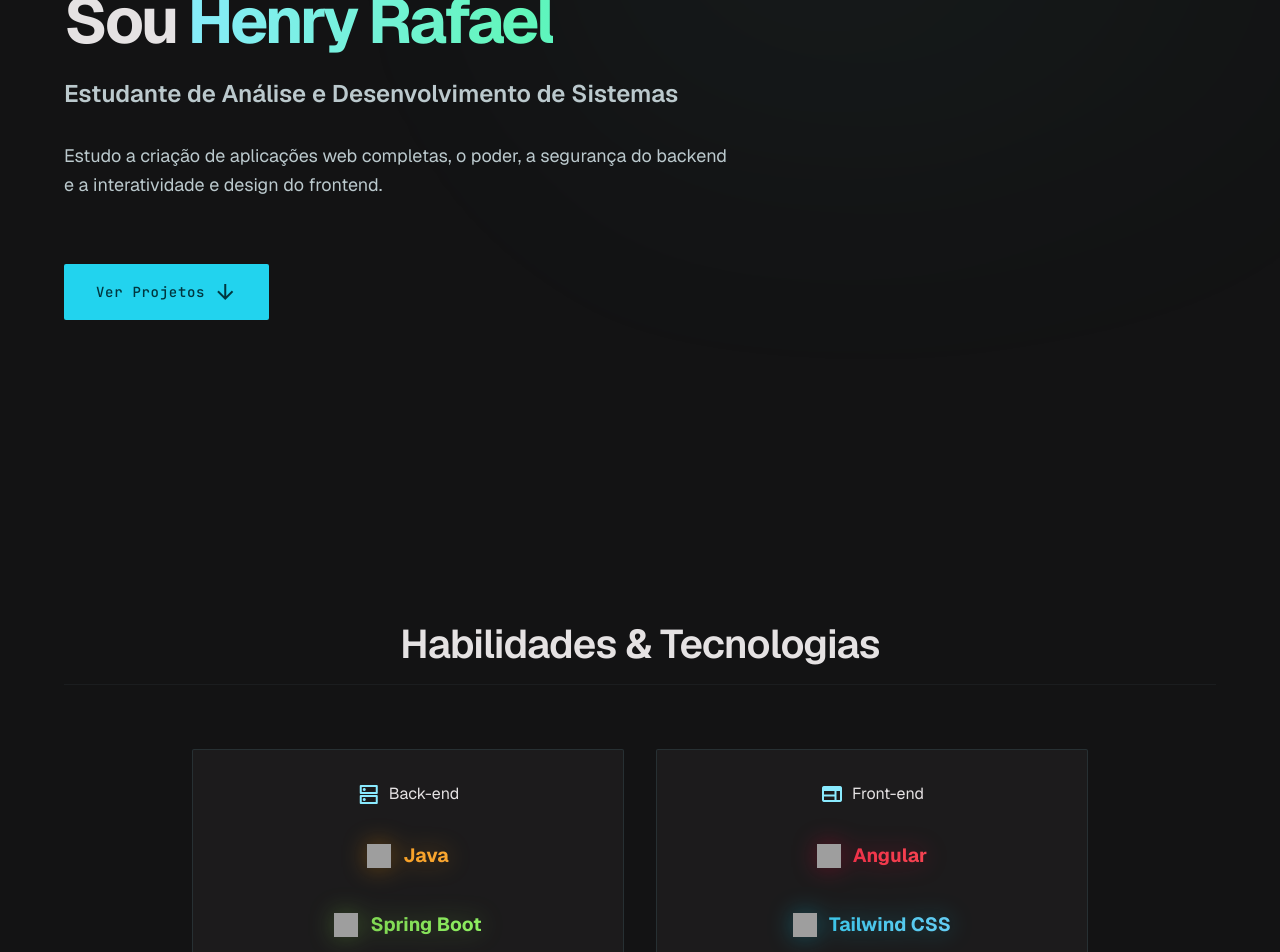
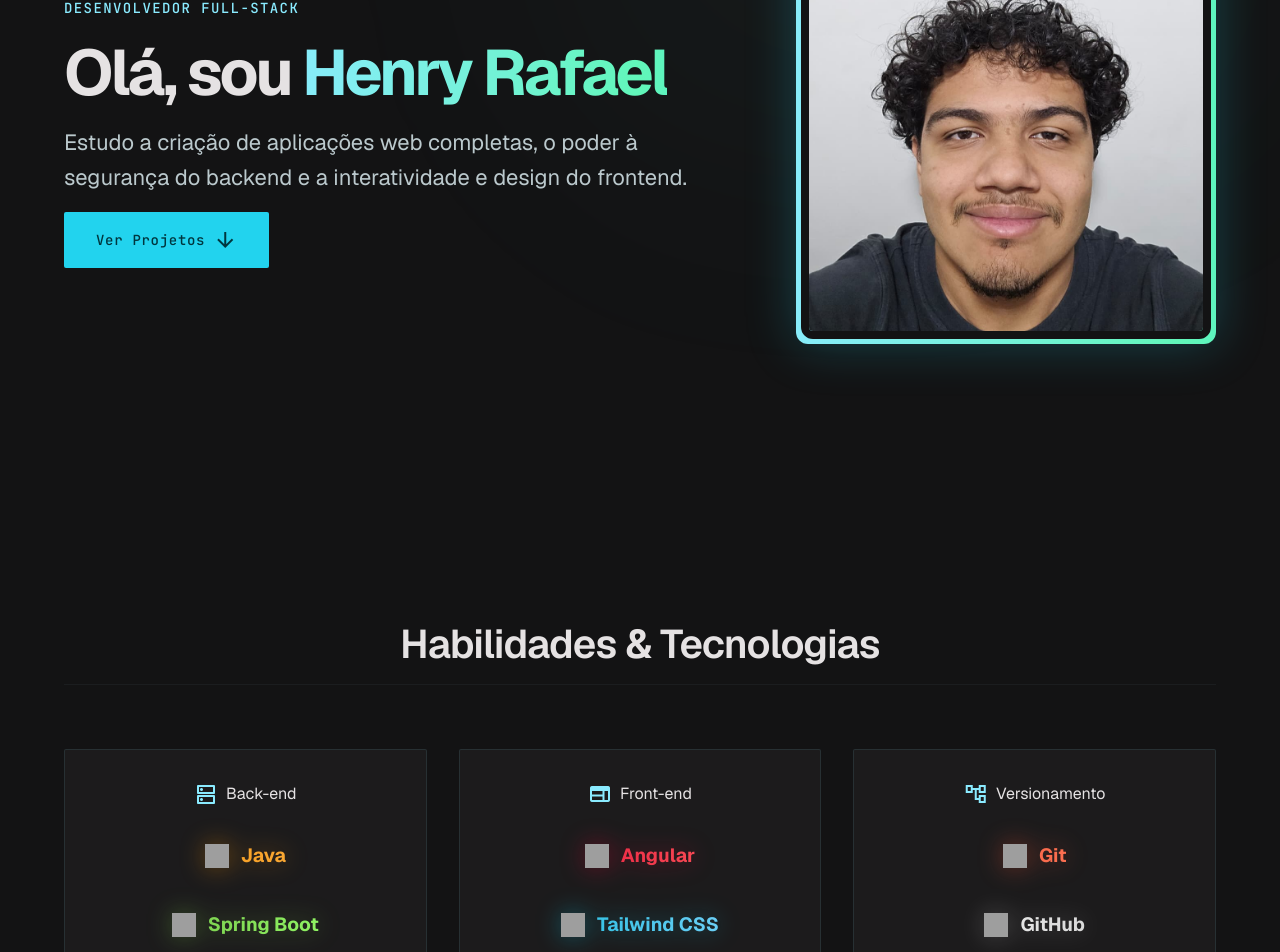
Before and after one commit to raf-henry/SitePortfolio, an Angular app: page / in a window 1280 px wide. Shown: the part 320-1272 px from the top of the page. Built offline with nearby package versions, Linux system fonts and the light colour scheme; grey boxes are pictures that could not be loaded.

Commit message:
style: refine hero section layout, update contact cards, and enhance header/footer styling

```diff
--- a/src/app/app.html
+++ b/src/app/app.html
@@ -32,7 +32,7 @@
             </a>
         </nav>
         <button (click)="contact.scrollIntoView({ behavior: 'smooth' })"
-            class="hidden md:block bg-primary-container text-on-primary font-label-md text-label-md px-6 py-2 rounded-DEFAULT transition-all duration-300 hover:scale-105 glow-effect">
+            class="hidden md:block bg-gradient-to-r from-primary-container via-primary to-primary-container bg-[length:200%_auto] animate-gradient-pan text-on-primary font-label-md text-label-md px-6 py-2 rounded-DEFAULT transition-all duration-300 hover:scale-105 glow-effect border-none cursor-pointer">
             Contato
         </button>
     </div>
@@ -42,26 +42,31 @@
     <section
         #home
         class="max-w-container-max mx-auto px-margin py-stack-xl min-h-[716px] flex flex-col justify-center relative">
-        <div class="max-w-3xl relative z-10">
+        <div class="relative z-10 flex flex-col md:flex-row-reverse items-center md:items-center gap-10 lg:gap-20">
+            <!-- Imagem de Perfil -->
+            <div class="flex-shrink-0 w-56 h-56 md:w-[420px] md:h-[420px] rounded-full p-[5px] bg-gradient-to-r from-primary via-tertiary to-primary-fixed-dim animate-gradient-pan shadow-[0_0_50px_rgba(34,211,238,0.25)]">
+                <img src="/images/SelfiePortfolio.jpeg" alt="Henry Rafael" class="w-full h-full rounded-full object-cover border-8 border-surface" />
+            </div>
+
+            <div class="max-w-2xl text-center md:text-left">
+
+                <div class="presentation-content animate-fade-in-up">
                     <p class="font-label-md text-label-md text-primary mb-stack-sm uppercase tracking-widest">Desenvolvedor
                     Full-Stack</p>
-            <div class="presentation-content animate-fade-in-up">
-                <h1 class="font-headline-xl text-headline-lg md:text-headline-xl mb-stack-sm text-on-surface leading-tight tracking-tighter">
-                    Sou <span class="text-transparent bg-clip-text bg-gradient-to-r from-primary via-tertiary to-primary-fixed-dim animate-gradient-pan">Henry Rafael</span>
+                    <h1 class="font-headline-xl text-headline-lg md:text-headline-xl mb-3 text-on-surface leading-tight tracking-tighter">
+                        Olá, sou <span class="text-transparent bg-clip-text bg-gradient-to-r from-primary via-tertiary to-primary-fixed-dim animate-gradient-pan">Henry Rafael</span>
                     </h1>
-                <p class="font-headline-md text-headline-md text-on-surface-variant mb-stack-md">
-                    Estudante de Análise e Desenvolvimento de Sistemas
-                </p>
-                <p class="font-body-lg text-body-lg text-on-surface-variant mb-stack-lg max-w-2xl">
-                    Estudo a criação de aplicações web completas, o poder, a segurança do backend e a interatividade e design do frontend.
+                    <p class="font-body-lg text-[22px] text-on-surface-variant mb-4 leading-relaxed">
+                        Estudo a criação de aplicações web completas, o poder à segurança do backend e a interatividade e design do frontend.
                     </p>
                 </div>
-            <div class="flex flex-wrap gap-4">
+                <div class="flex flex-wrap justify-center md:justify-start gap-4">
                     <button (click)="featuredProjects.scrollIntoView({ behavior: 'smooth' })"
                         class="bg-primary-container text-on-primary font-label-md text-label-md px-8 py-4 rounded-DEFAULT transition-all duration-300 hover:scale-105 hover:shadow-[0_0_20px_rgba(34,211,238,0.4)] glow-effect flex items-center gap-2 group/btn">
                         Ver Projetos <span
                             class="material-symbols-outlined text-[20px] group-hover/btn:translate-x-1 transition-transform">arrow_downward</span>
                     </button>
+                </div>
             </div>
         </div>
         <!-- Abstract Background Element -->
@@ -74,10 +79,10 @@
         <div class="mb-stack-lg flex justify-center items-center border-b border-outline-variant/20 pb-4">
             <h2 class="font-headline-lg text-headline-md md:text-headline-lg text-on-surface text-center">Habilidades & Tecnologias</h2>
         </div>
-        <div class="grid grid-cols-1 md:grid-cols-2 gap-8 max-w-4xl mx-auto">
+        <div class="grid grid-cols-1 md:grid-cols-3 gap-8 max-w-container-max mx-auto">
             <!-- Back-end Skills -->
-            <div class="bg-surface-container-low p-8 rounded-DEFAULT border border-primary/10 hover:border-primary/40 transition-all duration-500 hover:shadow-[0_20px_60px_-20px_rgba(34,211,238,0.15)] flex flex-col items-center">
-                <h3 class="font-headline-md text-headline-sm mb-6 text-on-surface text-center flex items-center gap-2">
+            <div class="group bg-surface-container-low p-8 rounded-DEFAULT border border-primary/10 hover:border-primary/40 transition-all duration-500 hover:shadow-[0_20px_60px_-20px_rgba(34,211,238,0.15)] flex flex-col items-center">
+                <h3 class="font-headline-md text-headline-sm mb-6 text-on-surface group-hover:text-primary transition-colors duration-500 text-center flex items-center gap-2">
                     <span class="material-symbols-outlined text-primary">dns</span>
                     Back-end
                 </h3>
@@ -94,8 +99,8 @@
             </div>
 
             <!-- Front-end Skills -->
-            <div class="bg-surface-container-low p-8 rounded-DEFAULT border border-primary/10 hover:border-primary/40 transition-all duration-500 hover:shadow-[0_20px_60px_-20px_rgba(34,211,238,0.15)] flex flex-col items-center">
-                <h3 class="font-headline-md text-headline-sm mb-6 text-on-surface text-center flex items-center gap-2">
+            <div class="group bg-surface-container-low p-8 rounded-DEFAULT border border-primary/10 hover:border-primary/40 transition-all duration-500 hover:shadow-[0_20px_60px_-20px_rgba(34,211,238,0.15)] flex flex-col items-center">
+                <h3 class="font-headline-md text-headline-sm mb-6 text-on-surface group-hover:text-primary transition-colors duration-500 text-center flex items-center gap-2">
                     <span class="material-symbols-outlined text-primary">web</span>
                     Front-end
                 </h3>
@@ -107,6 +112,24 @@
                     <span class="tech-tailwind font-bold text-[1.2em] drop-shadow-[0_0_12px_rgba(6,182,212,0.4)] bg-surface/50 py-3 px-6 rounded-md flex items-center gap-3 w-full justify-center transition-transform hover:scale-105 cursor-default">
                         <img src="https://cdn.simpleicons.org/tailwindcss/06B6D4" class="w-6 h-6" alt="Tailwind" />
                         Tailwind CSS
+                    </span>
+                </div>
+            </div>
+
+            <!-- Versioning Skills -->
+            <div class="group bg-surface-container-low p-8 rounded-DEFAULT border border-primary/10 hover:border-primary/40 transition-all duration-500 hover:shadow-[0_20px_60px_-20px_rgba(34,211,238,0.15)] flex flex-col items-center">
+                <h3 class="font-headline-md text-headline-sm mb-6 text-on-surface group-hover:text-primary transition-colors duration-500 text-center flex items-center gap-2">
+                    <span class="material-symbols-outlined text-primary">account_tree</span>
+                    Versionamento
+                </h3>
+                <div class="flex flex-wrap justify-center gap-4 w-full">
+                    <span class="tech-git font-bold text-[1.2em] drop-shadow-[0_0_12px_rgba(240,80,50,0.4)] bg-surface/50 py-3 px-6 rounded-md flex items-center gap-3 w-full justify-center transition-transform hover:scale-105 cursor-default">
+                        <img src="https://cdn.simpleicons.org/git/F05032" class="w-6 h-6" alt="Git" />
+                        Git
+                    </span>
+                    <span class="tech-github font-bold text-[1.2em] drop-shadow-[0_0_12px_rgba(255,255,255,0.2)] bg-surface/50 py-3 px-6 rounded-md flex items-center gap-3 w-full justify-center transition-transform hover:scale-105 cursor-default">
+                        <img src="https://cdn.simpleicons.org/github/white" class="w-6 h-6" alt="GitHub" />
+                        GitHub
                     </span>
                 </div>
             </div>
@@ -301,9 +324,9 @@
         <div class="mb-stack-lg flex justify-center items-center border-b border-outline-variant/20 pb-4">
             <h2 class="font-headline-lg text-headline-md md:text-headline-lg text-on-surface text-center">Contato</h2>
         </div>
-        <div class="max-w-5xl mx-auto grid grid-cols-1 md:grid-cols-3 gap-6">
+        <div class="max-w-7xl mx-auto flex flex-wrap justify-center gap-6">
             <!-- Email -->
-            <a href="mailto:henryrbco@gmail.com" class="group bg-surface-container-low p-10 rounded-DEFAULT border border-primary/10 hover:border-primary/40 transition-all duration-500 flex flex-col items-center text-center gap-6 hover:shadow-[0_20px_60px_-20px_rgba(34,211,238,0.15)]">
+            <a href="mailto:henryrbco@gmail.com" class="group bg-surface-container-low p-10 rounded-DEFAULT border border-primary/10 hover:border-primary/40 transition-all duration-500 flex flex-col items-center text-center gap-6 hover:shadow-[0_20px_60px_-20px_rgba(34,211,238,0.15)] min-w-[260px] flex-1 max-w-[300px]">
                 <div class="w-16 h-16 rounded-full bg-primary/5 flex items-center justify-center border border-primary/10 group-hover:bg-primary/10 transition-all duration-500">
                     <span class="material-symbols-outlined text-primary text-[32px] group-hover:scale-110 transition-transform">mail</span>
                 </div>
@@ -313,34 +336,40 @@
                 </div>
             </a>
 
-            <!-- Location -->
-            <div class="group bg-surface-container-low p-10 rounded-DEFAULT border border-primary/10 hover:border-primary/40 transition-all duration-500 flex flex-col items-center text-center gap-6 hover:shadow-[0_20px_60px_-20px_rgba(34,211,238,0.15)]">
+            <!-- GitHub -->
+            <a href="https://github.com/raf-henry" target="_blank" rel="noopener" class="group bg-surface-container-low p-10 rounded-DEFAULT border border-primary/10 hover:border-primary/40 transition-all duration-500 flex flex-col items-center text-center gap-6 hover:shadow-[0_20px_60px_-20px_rgba(34,211,238,0.15)] min-w-[260px] flex-1 max-w-[300px]">
                 <div class="w-16 h-16 rounded-full bg-primary/5 flex items-center justify-center border border-primary/10 group-hover:bg-primary/10 transition-all duration-500">
-                    <span class="material-symbols-outlined text-primary text-[32px] group-hover:scale-110 transition-transform">location_on</span>
+                    <img src="https://cdn.simpleicons.org/github/white" class="w-8 h-8 group-hover:scale-110 transition-transform" alt="GitHub" />
                 </div>
                 <div>
-                    <p class="font-label-md text-primary uppercase tracking-[0.2em] text-xs mb-2">Localização</p>
-                    <p class="font-body-lg text-on-surface font-medium">Goiânia - GO</p>
+                    <p class="font-label-md text-primary uppercase tracking-[0.2em] text-xs mb-2">GitHub</p>
+                    <p class="font-body-lg text-on-surface font-medium">raf-henry</p>
                 </div>
-            </div>
+            </a>
 
-            <!-- Social -->
-            <div class="group bg-surface-container-low p-10 rounded-DEFAULT border border-primary/10 hover:border-primary/40 transition-all duration-500 flex flex-col items-center text-center gap-6 hover:shadow-[0_20px_60px_-20px_rgba(34,211,238,0.15)]">
+            <!-- LinkedIn -->
+            <a href="https://www.linkedin.com/in/henryrafaelbco/" target="_blank" rel="noopener" class="group bg-surface-container-low p-10 rounded-DEFAULT border border-primary/10 hover:border-primary/40 transition-all duration-500 flex flex-col items-center text-center gap-6 hover:shadow-[0_20px_60px_-20px_rgba(34,211,238,0.15)] min-w-[260px] flex-1 max-w-[300px]">
                 <div class="w-16 h-16 rounded-full bg-primary/5 flex items-center justify-center border border-primary/10 group-hover:bg-primary/10 transition-all duration-500">
-                    <span class="material-symbols-outlined text-primary text-[32px] group-hover:scale-110 transition-transform">hub</span>
+                    <img src="https://cdn.jsdelivr.net/gh/devicons/devicon/icons/linkedin/linkedin-original.svg" class="w-8 h-8 group-hover:scale-110 transition-transform" alt="LinkedIn" />
                 </div>
                 <div>
-                    <p class="font-label-md text-primary uppercase tracking-[0.2em] text-xs mb-4">Redes Sociais</p>
-                    <div class="flex gap-4 justify-center">
-                        <a href="https://github.com/raf-henry" target="_blank" rel="noopener" class="w-10 h-10 rounded-md bg-surface/50 border border-outline-variant/20 flex items-center justify-center hover:text-primary hover:border-primary/40 transition-all duration-300 group/icon">
-                           <img src="https://cdn.simpleicons.org/github/white" class="w-5 h-5 transition-all" alt="GitHub" />
+                    <p class="font-label-md text-primary uppercase tracking-[0.2em] text-xs mb-2">LinkedIn</p>
+                    <p class="font-body-lg text-on-surface font-medium">Henry Rafael</p>
+                </div>
             </a>
-                        <a href="https://www.linkedin.com/in/henryrafaelbco/" target="_blank" rel="noopener" class="w-10 h-10 rounded-md bg-surface/50 border border-outline-variant/20 flex items-center justify-center hover:text-primary hover:border-primary/40 transition-all duration-300 group/icon">
-                           <img src="https://cdn.jsdelivr.net/gh/devicons/devicon/icons/linkedin/linkedin-original.svg" class="w-5 h-5" alt="LinkedIn" />
+
+            <!-- WhatsApp -->
+            <a href="https://wa.me/5562984268923" target="_blank" rel="noopener" class="group bg-surface-container-low p-10 rounded-DEFAULT border border-primary/10 hover:border-primary/40 transition-all duration-500 flex flex-col items-center text-center gap-6 hover:shadow-[0_20px_60px_-20px_rgba(34,211,238,0.15)] min-w-[260px] flex-1 max-w-[300px]">
+                <div class="w-16 h-16 rounded-full bg-primary/5 flex items-center justify-center border border-primary/10 group-hover:bg-primary/10 transition-all duration-500">
+                    <img src="https://cdn.simpleicons.org/whatsapp/25D366" class="w-8 h-8 group-hover:scale-110 transition-transform" alt="WhatsApp" />
+                </div>
+                <div>
+                    <p class="font-label-md text-primary uppercase tracking-[0.2em] text-xs mb-2">WhatsApp</p>
+                    <p class="font-body-lg text-on-surface font-medium">(62) 98426-8923</p>
+                </div>
             </a>
-                    </div>
-                </div>
-            </div>
+
+
         </div>
     </section>
 
@@ -349,16 +378,11 @@
 <!-- Footer -->
 <footer class="bg-surface-container-lowest w-full py-stack-lg border-t border-outline-variant/20">
     <div
-        class="flex flex-col md:flex-row justify-between items-center px-margin max-w-container-max mx-auto gap-stack-md font-label-sm text-label-sm uppercase tracking-widest text-on-surface-variant">
+        class="flex flex-col md:flex-row justify-center items-center px-margin max-w-container-max mx-auto gap-stack-md font-label-sm text-label-sm uppercase tracking-widest text-on-surface-variant">
         <div class="text-primary font-bold transition-all duration-300">
             © 2026 HENRY RAFAEL.
         </div>
-        <div class="flex gap-6">
-            <a class="hover:text-primary hover:scale-110 hover:shadow-[0_0_32px_rgba(47,217,244,0.4)] transition-all duration-300 inline-block"
-                href="https://github.com/raf-henry" target="_blank" rel="noopener">Github</a>
-            <a class="hover:text-primary hover:scale-110 hover:shadow-[0_0_32px_rgba(47,217,244,0.4)] transition-all duration-300 inline-block"
-                href="https://www.linkedin.com/in/henryrafaelbco/" target="_blank" rel="noopener">LinkedIn</a>
-        </div>
+
     </div>
 </footer>
 
--- a/src/styles.css
+++ b/src/styles.css
@@ -168,6 +168,24 @@ body {
   animation: gradient-pan 6s ease infinite;
 }
 
+.tech-git {
+  background: linear-gradient(to right, #F05032, #FF7D5E, #F05032);
+  background-size: 200% auto;
+  -webkit-background-clip: text;
+  background-clip: text;
+  color: transparent;
+  animation: gradient-pan 6s ease infinite;
+}
+
+.tech-github {
+  background: linear-gradient(to right, #FFFFFF, #CCCCCC, #FFFFFF);
+  background-size: 200% auto;
+  -webkit-background-clip: text;
+  background-clip: text;
+  color: transparent;
+  animation: gradient-pan 6s ease infinite;
+}
+
 @keyframes blob-float {
 
   0%,
```
Also changed, not shown: public/images/SelfiePortfolio.jpeg (added). Lines whose indentation alone changed are shown as unchanged.
